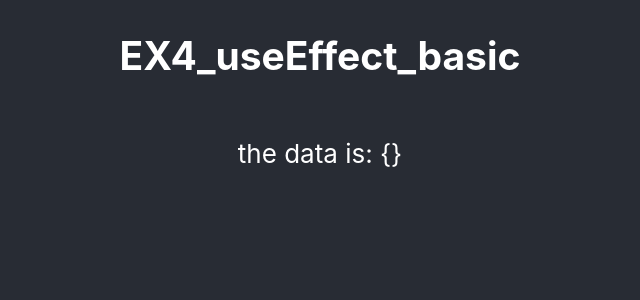
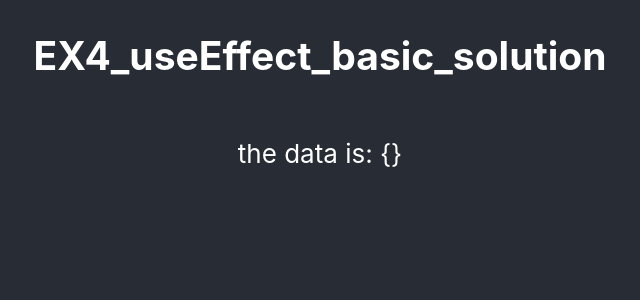
Before and after one commit to stefanolepera/react-hooks-playground, a React (Create React App) app: page / in a window 1280 px wide. Shown: the top 300 px of the page, without its empty margins (320-960 px from the left). Built offline with nearby package versions, Linux system fonts and the light colour scheme; no server answers; the HTML template or start-up script is replaced by a standard one.

Commit message:
EX4 solution implemented

```diff
--- a/src/components/Main/Main.jsx
+++ b/src/components/Main/Main.jsx
@@ -1,28 +1,21 @@
-import React, { Component } from 'react';
+import React, { useState, useEffect } from 'react';
 import { MainWrapper } from './Main.style';
 
-class Main extends Component {
-    constructor(props) {
-        super(props);
-        this.state = {
-            data: {}
-        };
-    }
+const Main = () => {
+    const [data, setData] = useState({});
 
-    componentDidMount() {
+    useEffect(() => {
         fetch('https://jsonplaceholder.typicode.com/todos/1')
             .then(response => response.json())
-            .then(json => this.setState({ data: json }));
-    }
+            .then(json => setData({ data: json }));
+    }, []);
 
-    render() {
-        return (
-            <MainWrapper>
-                <h2>EX4_useEffect_basic</h2>
-                <p>{`the data is: ${JSON.stringify(this.state.data)}`}</p>
-            </MainWrapper>
-        );
-    }
-}
+    return (
+        <MainWrapper>
+            <h2>EX4_useEffect_basic_solution</h2>
+            <p>{`the data is: ${JSON.stringify(data)}`}</p>
+        </MainWrapper>
+    );
+};
 
 export default Main;
```
Also changed, not shown: 1 other file (tests, documents, lock files or other folders).
